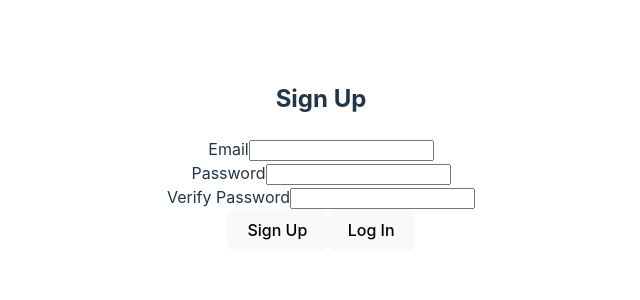
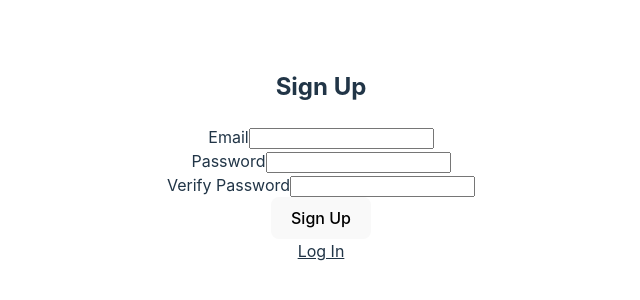
Before and after one commit to allim132/hualex, a React (Vite) app in the folder get-started/: page / in a window 1280 px wide. Shown: the part 244-544 px from the top of the page, without its empty margins (319-959 px from the left). Built offline with nearby package versions, Linux system fonts and the light colour scheme.

Commit message:
<style>: sign-up and log-in toggle changes

```diff
--- /dev/null
+++ b/get-started/src/components/Form.css
@@ -0,0 +1,4 @@
+
+.toggle-button {
+  cursor:pointer;
+}
--- a/get-started/src/components/LogInForm.jsx
+++ b/get-started/src/components/LogInForm.jsx
@@ -1,3 +1,5 @@
+import './Form.css'
+
 export default function LogInForm({ onShowSignUp }) {
   const handleShowSignUp = () => {
     onShowSignUp()
@@ -23,9 +25,9 @@ export default function LogInForm({ onShowSignUp }) {
           </div>
           <div class="form-group"></div>
           <button type="submit">Log In</button>
-          <button type="signup" onClick={handleShowSignUp}>
-            Sign Up
-          </button>
+          <div class="toggle-button" type="signup" onClick={handleShowSignUp}>
+            <u>Sign Up</u>
+          </div>
         </form>
       </div>
     </div>
--- a/get-started/src/components/SignUpForm.jsx
+++ b/get-started/src/components/SignUpForm.jsx
@@ -1,3 +1,5 @@
+import './Form.css'
+
 export default function SignUpForm({ onShowLogIn }) {
   const handleShowLogIn = () => {
     onShowLogIn()
@@ -28,9 +30,9 @@ export default function SignUpForm({ onShowLogIn }) {
             </label>
           </div>
           <button type="submit">Sign Up</button>
-          <button type="login" onClick={handleShowLogIn}>
-            Log In
-          </button>
+          <div class="toggle-button" type="login" onClick={handleShowLogIn}>
+            <u>Log In</u>
+          </div>
         </form>
       </div>
     </div>
```
